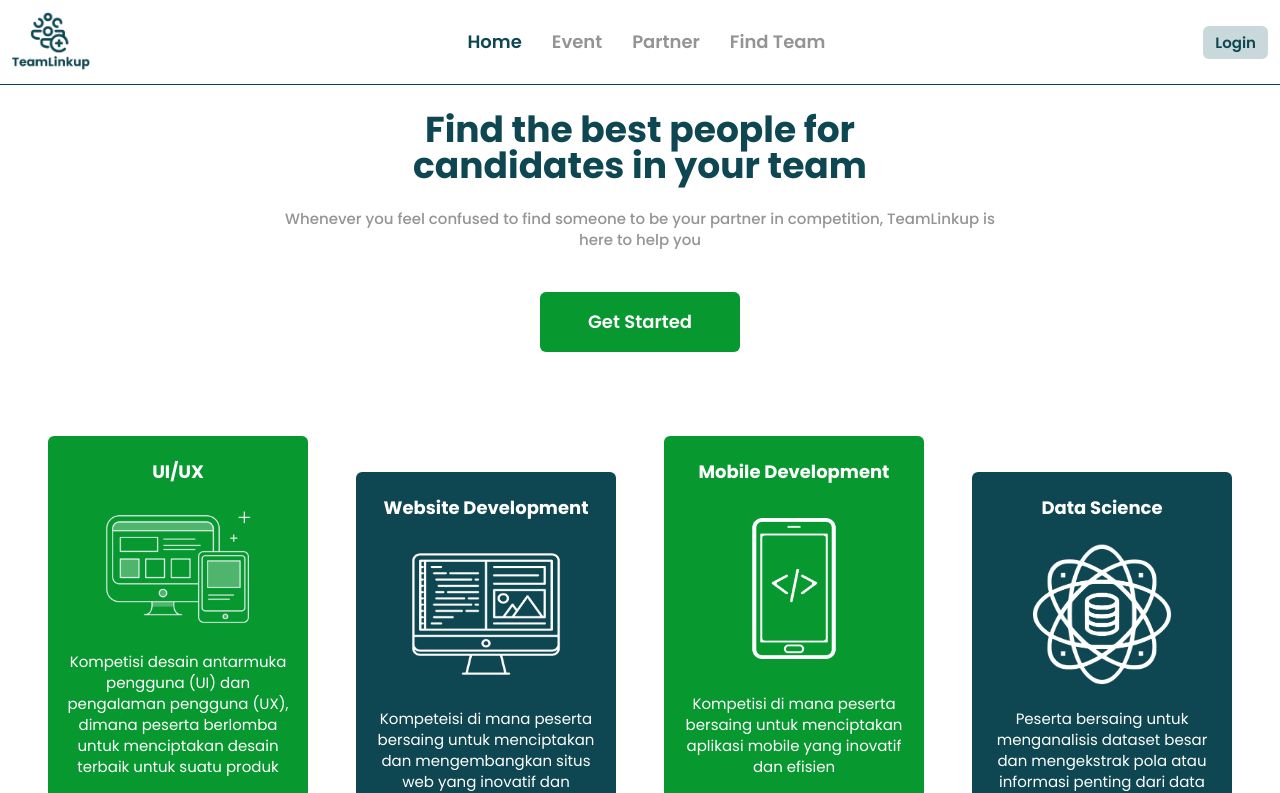
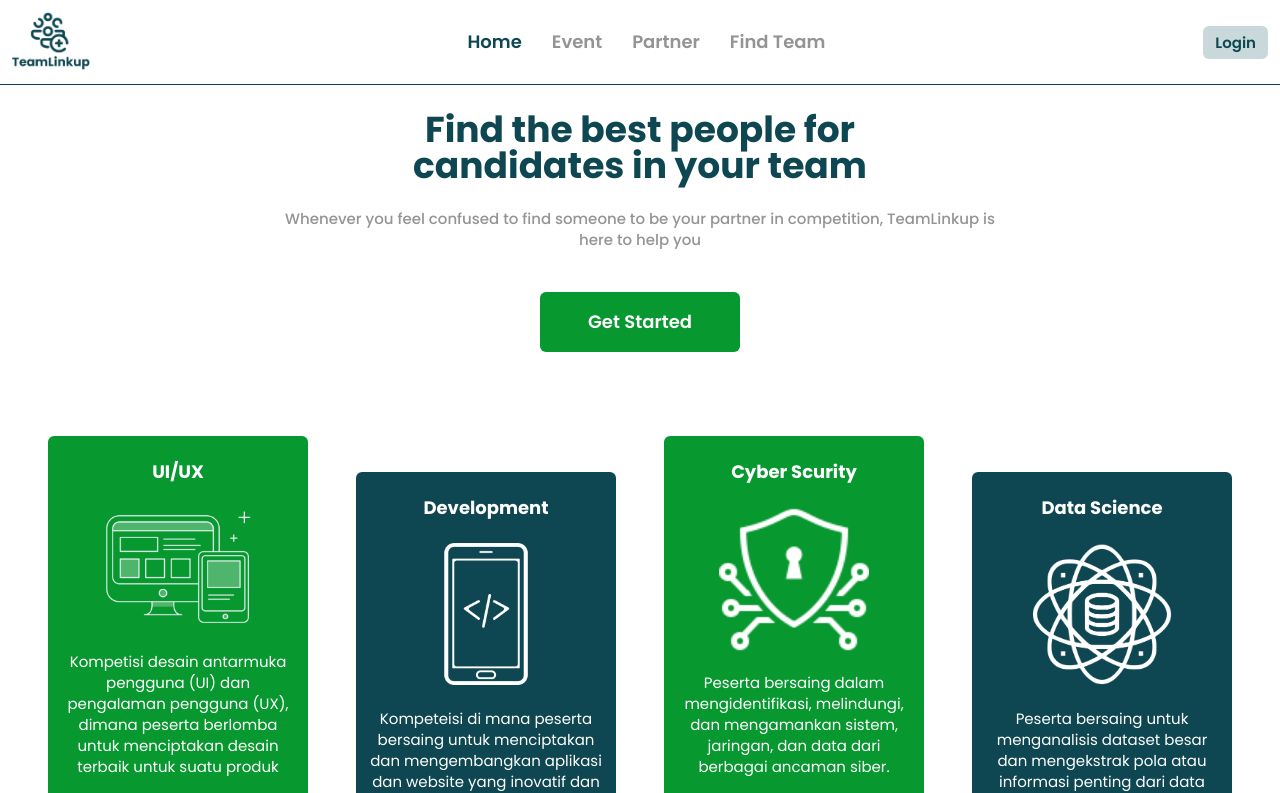
Before and after one commit to NaufalFawwaz/TeamLinkup, a React (Vite) app: page / in a window 1280 px wide. Shown: the top 793 px of the page. Built offline with nearby package versions, Linux system fonts and the light colour scheme.

Commit message:
[FIX] fixing bug category width

```diff
--- a/src/assets/index.js
+++ b/src/assets/index.js
@@ -12,9 +12,9 @@ import addPerson from './addPerson.png'
 import image from './image.png'
 import banner from './banner.png'
 import bannerc from './bannerc.png'
+import security from './security.png'
 import profile from './profile.png'
 import pprobby from './pprobby.png'
-import gerindra from './gerindra.png'
 import otherbg from './otherbg.png'
 
 export {
@@ -32,8 +32,8 @@ export {
     image,
     banner,
     bannerc,
+    security,
     profile,
     pprobby,
-    gerindra,
     otherbg
 }
--- a/src/components/Category.jsx
+++ b/src/components/Category.jsx
@@ -14,7 +14,7 @@ const Category = ({ data, onSelectCategory }) => {
     };
 
     return (
-        <div className='bg-primary3 py-3 px-2 sm:px-6 rounded-lg w-full sm:w-[24%] h-fit'>
+        <div className='bg-primary3 py-3 px-2 sm:px-6 rounded-lg w-full sm:w-fit h-fit'>
             <h2 className='text-3xl font-bold text-white text-center'>Category</h2>
             <div className='h-px bg-white my-7' />
             <div className='w-full grid grid-cols-2 sm:grid-cols-1'>
--- a/src/pages/Home.jsx
+++ b/src/pages/Home.jsx
@@ -1,6 +1,6 @@
 import { NavLink } from "react-router-dom"
 import ContentLayout from "../Layout/ContentLayout"
-import { uiux, mobile, web, datasc, addPerson, image, websites } from "../assets"
+import { uiux, mobile, web, datasc, addPerson, image, websites, security } from "../assets"
 
 export const Jumbotron = () => (
     <div className="flex flex-col items-center pb-8">
@@ -20,14 +20,14 @@ export const CardContainer = () => {
             description: "Kompetisi desain antarmuka pengguna (UI) dan pengalaman pengguna (UX), dimana peserta berlomba untuk menciptakan desain terbaik untuk suatu produk",
         },
         {
-            title: 'Website Development',
-            img: web,
-            description: "Kompeteisi di mana peserta bersaing untuk menciptakan dan mengembangkan situs web yang inovatif dan fungsional",
+            title: 'Development',
+            img: mobile,
+            description: "Kompeteisi di mana peserta bersaing untuk menciptakan dan mengembangkan aplikasi dan website yang inovatif dan fungsional",
         },
         {
-            title: 'Mobile Development',
-            img: mobile,
-            description: "Kompetisi di mana peserta bersaing untuk menciptakan aplikasi mobile yang inovatif dan efisien",
+            title: 'Cyber Scurity',
+            img: security,
+            description: "Peserta bersaing dalam mengidentifikasi, melindungi, dan mengamankan sistem, jaringan, dan data dari berbagai ancaman siber.",
         },
         {
             title: 'Data Science',
--- a/src/pages/Profile.jsx
+++ b/src/pages/Profile.jsx
@@ -1,6 +1,6 @@
 import React, { useEffect, useState } from 'react'
 import ContentLayout from '../Layout/ContentLayout'
-import { gerindra, otherbg, pprobby, profile } from '../assets'
+import { otherbg, pprobby, profile } from '../assets'
 import { useParams } from 'react-router-dom'
 import toast, { Toaster } from 'react-hot-toast'
 
@@ -9,7 +9,7 @@ const Profile = () => {
     const [isEdit, setIsEdit] = useState(false)
     const [isAdd, setIsAdd] = useState(false)
     const [userData, setUserData] = useState({
-        background: gerindra,
+        background: otherbg,
         nama: "Hanif Robby",
         profile: pprobby,
         noTelp: "08xxxxxxxxxx",
```
Also changed, not shown: src/assets/gerindra.png (deleted), src/assets/security.png (added).
